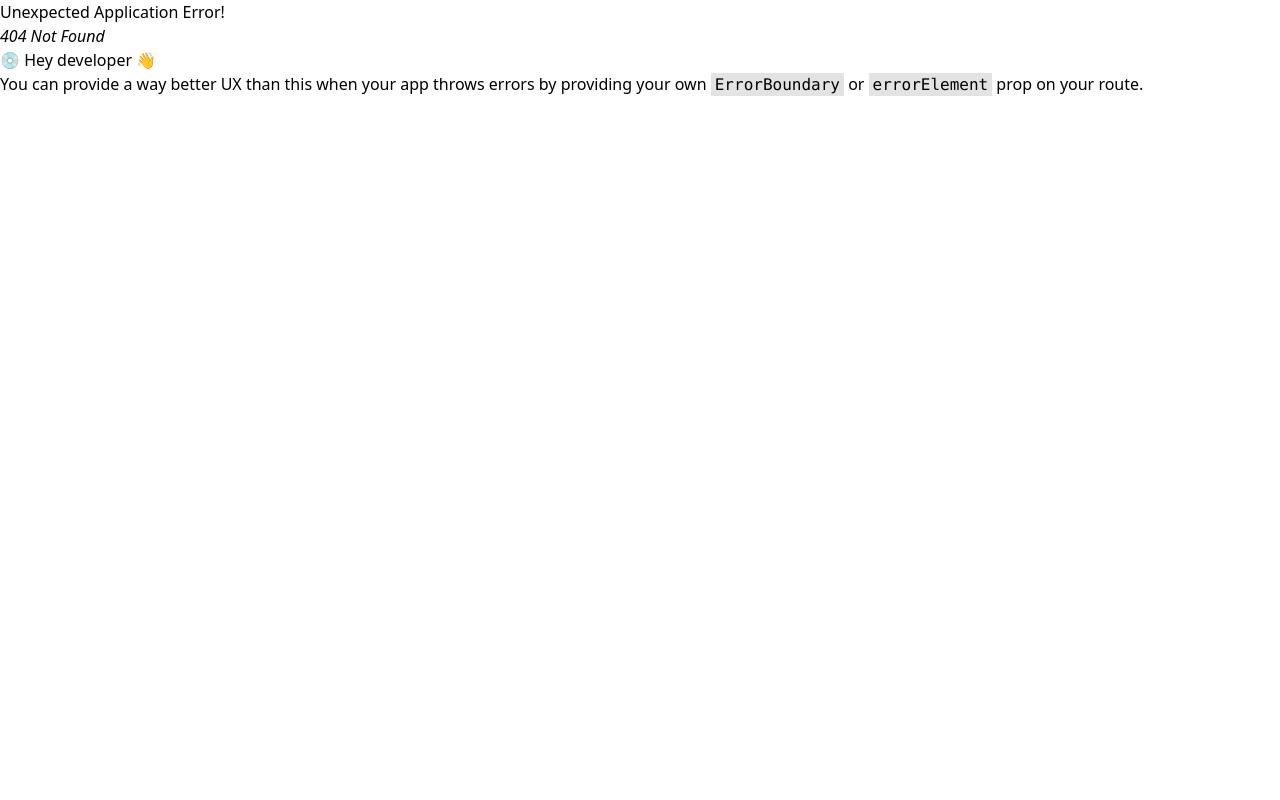
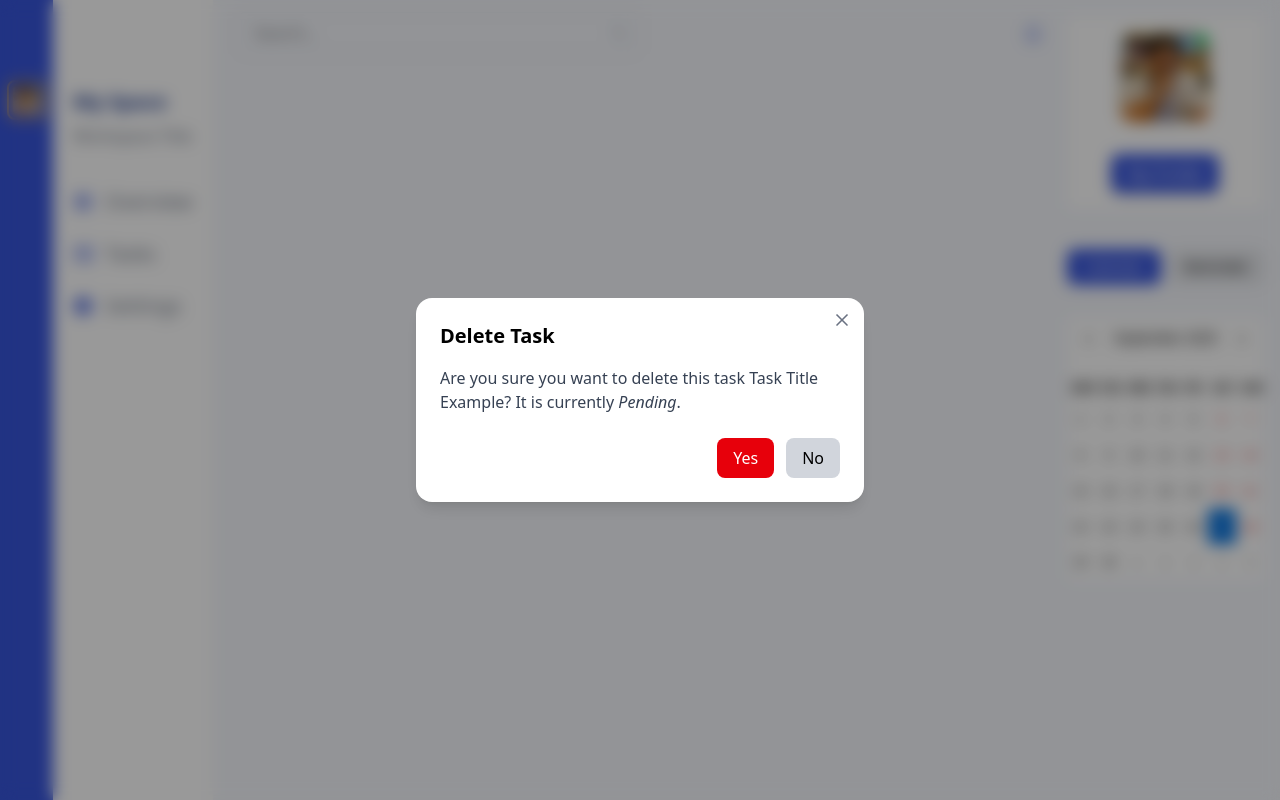
Before and after one commit to Mdismail2001/task_Management_System, a React (Vite) app: page /home/admin/delete-task in a window 1280 px wide. Before the commit this address had no page. Built offline with nearby package versions, Linux system fonts and the light colour scheme.

Commit message:
task delete page added

```diff
--- /dev/null
+++ b/src/components/HomeLayoutAdmin/DeleteTask.jsx
@@ -0,0 +1,53 @@
+import React from "react";
+import { X } from "lucide-react";
+import { useNavigate } from "react-router-dom";
+
+const DeleteTask = () => {
+  const navigate = useNavigate();
+
+  // Example task
+  const task = { title: "Task Title Example", status: "Pending" };
+
+  return (
+    <div className="fixed inset-0 flex items-center justify-center bg-black/40 backdrop-blur-sm z-50">
+      {/* Modal */}
+      <div className="bg-white p-6 rounded-2xl shadow-lg w-[90%] max-w-md relative">
+        {/* Cross icon */}
+        <button
+          onClick={() => navigate(-1)} // go back to previous page
+          className="absolute top-3 right-3 text-gray-500 hover:text-red-500"
+        >
+          <X size={20} />
+        </button>
+
+        <h1 className="text-xl font-semibold mb-4">Delete Task</h1>
+        <p className="mb-6 text-gray-700">
+          Are you sure you want to delete this task{" "}
+          <span className="font-medium">{task.title}</span>? It is currently{" "}
+          <span className="italic">{task.status}</span>.
+        </p>
+
+        {/* Buttons */}
+        <div className="flex justify-end gap-3">
+          <button
+            onClick={() => {
+              alert("Deleted!");
+              navigate(-1); // after delete, go back too
+            }}
+            className="px-4 py-2 rounded-lg bg-red-600 text-white hover:bg-red-700"
+          >
+            Yes
+          </button>
+          <button
+            onClick={() => navigate(-1)} // back page
+            className="px-4 py-2 rounded-lg bg-gray-300 hover:bg-gray-400"
+          >
+            No
+          </button>
+        </div>
+      </div>
+    </div>
+  );
+};
+
+export default DeleteTask;
--- a/src/components/HomeLayoutAdmin/View.jsx
+++ b/src/components/HomeLayoutAdmin/View.jsx
@@ -46,7 +46,9 @@ const ViewTask = () => {
             >
               <Edit size={20} />
             </button>
-            <button className="text-red-500 transition">
+            <button
+            onClick={() => navigate("/home/admin/delete-task")}
+            className="text-red-500 transition">
               <Trash size={20} />
             </button>
           </div>
--- a/src/components/ShareComponent/Settings.jsx
+++ b/src/components/ShareComponent/Settings.jsx
@@ -82,7 +82,7 @@ const Settings = () => {
           <div className="flex justify-end">
             <button
               onClick={() => navigate("/home/admin/profile-edit")}
-              className=" bg-[#3755db] text-white px-4 py-2 rounded-xl hover:bg-blue-600 transition"
+              className=" bg-[#3755db] text-white px-8 py-2 rounded-xl hover:bg-blue-600 transition"
             >
               Edit
             </button>
--- a/src/main.jsx
+++ b/src/main.jsx
@@ -26,6 +26,7 @@ import ProfileEdit from "./components/ShareComponent/ProfileEdit.jsx";
 import { AuthProvider } from "./components/Provider/AuthProvider.jsx";
 import TaskList from "./components/HomeLayout/TaskList.jsx";
 import CoverPage from "./pages/CoverPage.jsx";
+import DeleteTask from "./components/HomeLayoutAdmin/DeleteTask.jsx";
 
 const router = createBrowserRouter([
   // Cover page as root
@@ -68,6 +69,7 @@ const router = createBrowserRouter([
       { path: "edit", element: <Edit /> },
       { path: "settings", element: <Settings /> },
       { path: "profile-edit", element: <ProfileEdit /> },
+      {path: "delete-task", element:<DeleteTask/>}
     ],
   },
 ]);
```
